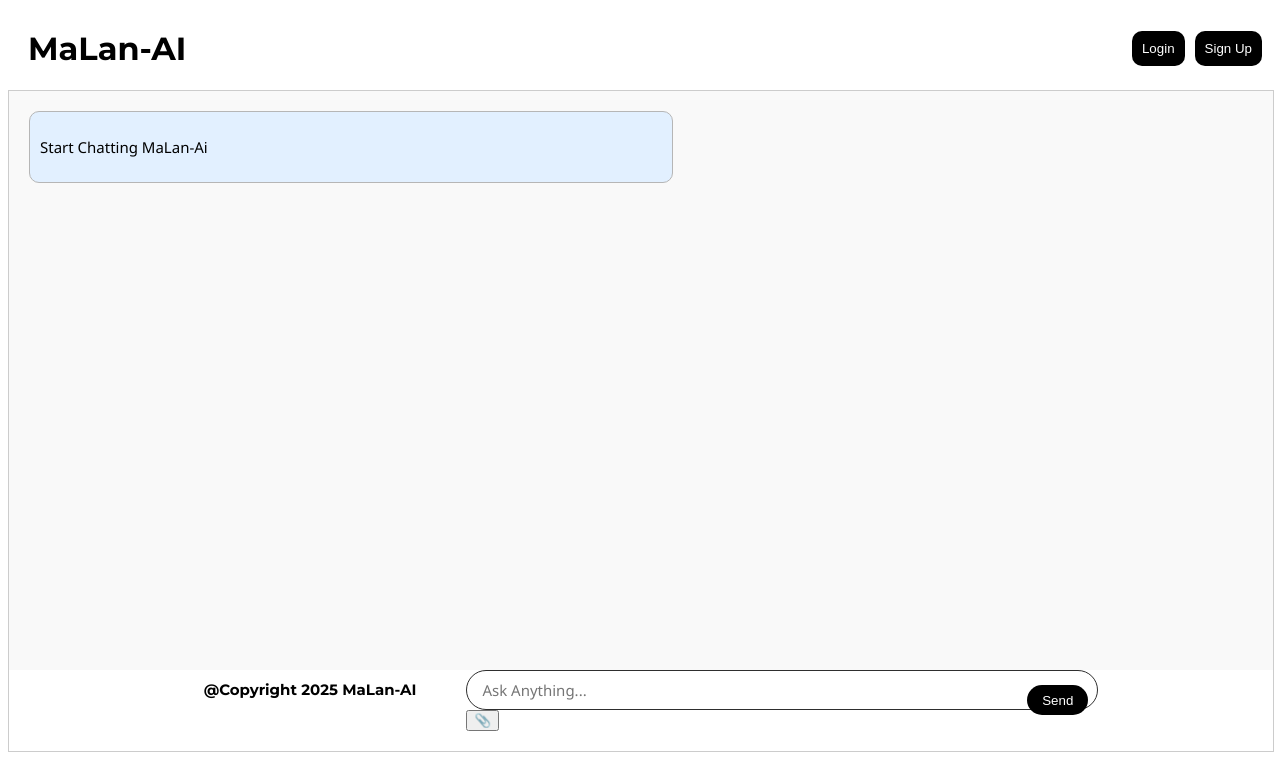
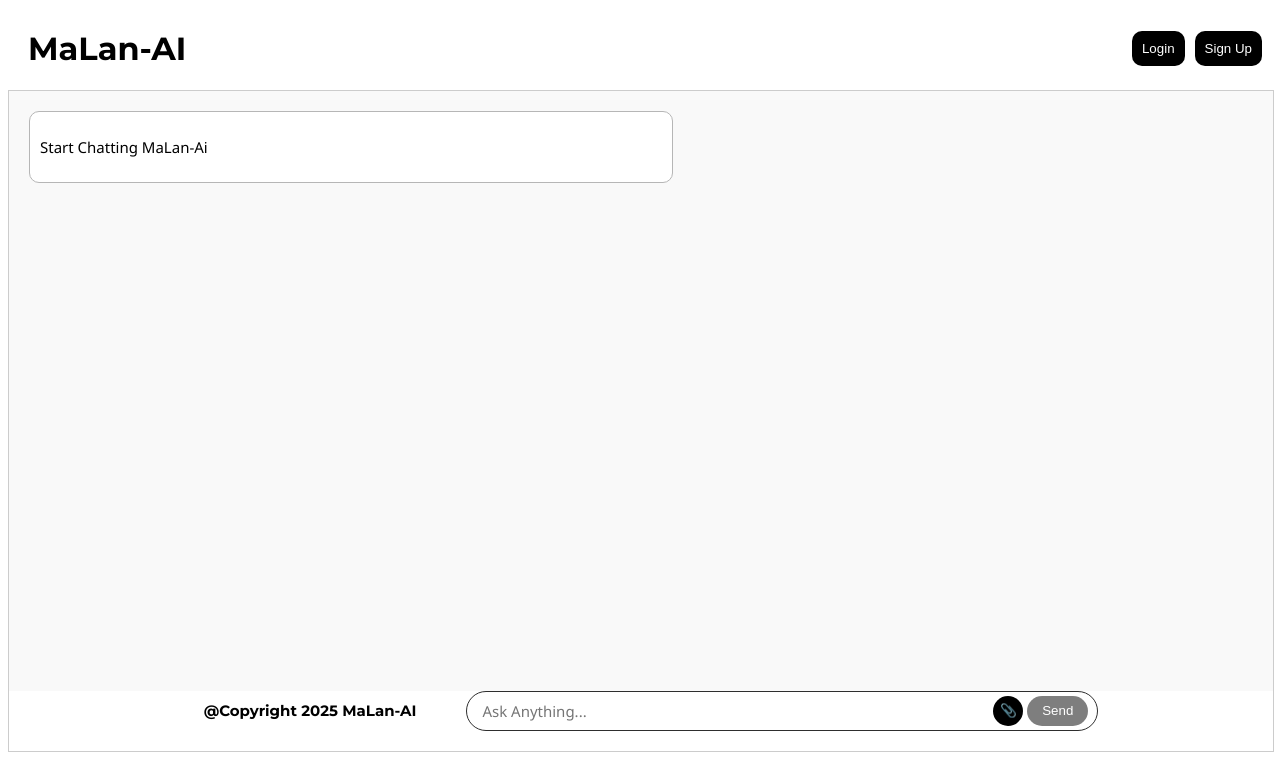
Before and after one commit to NarihitoM/MaLan-Ai, a React (Vite) app in the folder Frontend/: page /chat in a window 1280 px wide. Shown: the top 770 px of the page. Built offline with nearby package versions, Linux system fonts and the light colour scheme.

Commit message:
fix file handling

```diff
--- a/Frontend/src/chat.css
+++ b/Frontend/src/chat.css
@@ -1,4 +1,3 @@
-
 .h1
 {
     margin-left: 20px;
@@ -28,6 +27,16 @@
 .input-area {
     position: relative;
     width: 50%;
+    display: flex;
+    flex-direction: column;
+    gap: 8px;
+}
+
+.input-row {
+    position: relative;
+    display: flex;
+    align-items: center;
+    width: 100%;
 }
 .input {
     width: 100%;
@@ -37,11 +46,59 @@
     border-radius: 50px;
     background-color: #fff;
     box-sizing: border-box;
-    font-size: 14px;
-    resize: none;
+    font-size: 15px;
     font-family: 'Segoe UI', Tahoma, Geneva, Verdana, sans-serif;
-    font-size: 15px;
     font-weight: 500;
+}
+
+.upload-btn {
+    position: absolute;
+    right: 75px;
+    top: 50%;
+    transform: translateY(-50%);
+    height: 30px;
+    width: 30px;
+    border: none;
+    border-radius: 50%;
+    background: transparent;
+    cursor: pointer;
+    display: flex;
+    align-items: center;
+    justify-content: center;
+    background-color: black;
+}
+.upload-btn:hover
+{
+    background-color: gray;
+}
+.files-container {
+    display: flex;
+    flex-wrap: wrap;
+    gap: 8px;
+    margin-top: 4px;
+}
+
+.filename
+{
+    margin: 0;
+    padding: 4px 8px;
+    background: #f0f0f0;
+    border-radius: 4px;
+    font-size: 12px;
+    display: flex;
+    align-items: center;
+    gap: 4px;
+}
+.filename1
+{
+    margin: 0;
+    padding: 4px 8px;
+    border-radius: 4px;
+    font-size: 12px;
+    display: flex;
+    align-items: center;
+    gap: 4px;
+    background: rgb(255, 255, 255);
 }
 .button {
     position: absolute;
@@ -57,7 +114,47 @@
     cursor: pointer;
     transition: all 0.2s ease-in-out;
 }
-
+.button1
+{
+    position: absolute;
+    right: 100px;
+    top: 50%;
+    transform: translateY(-50%);
+    height: 30px;
+    padding: 0 10px;
+    border: none;
+    border-radius: 20px;
+    background-color: #000000;
+    color: white;
+    cursor: pointer;
+    transition: all 0.2s ease-in-out;
+    align-self: center;
+}
+.label
+{
+    position: absolute;
+    left: 10px;
+    top: -50%;
+    right: -50%;
+}
+.button1:hover
+{
+    background-color: gray;
+    color: #fff;
+    opacity: 0.8;
+}
+.button1:hover:not(:disabled)
+{
+    background-color: gray;
+    color: #fff;
+    opacity: 0.8;
+}
+.button1:disabled
+{
+    opacity: 0.5;
+    cursor: not-allowed;
+    transition: all 0.2s ease-in-out;
+}
 .button:hover:not(:disabled) {
     background-color: gray;
     color: #fff;
@@ -92,7 +189,7 @@
     text-align: left;
     margin: 10px;
     padding: 10px;
-    background-color: #E2F0FF;
+    background-color: #ffffff;
     border-radius: 10px;
     display: inline-block;
     max-width: 50%;
@@ -104,7 +201,7 @@
     text-align: left;
     margin: 10px;
     padding: 10px;
-    background-color: #DCF8C6;
+    background-color: #ffffff;
     border-radius: 10px;
     align-self: end;
     max-width: 70%;
@@ -189,3 +286,13 @@
     0% { transform: rotate(0deg); }
     100% { transform: rotate(360deg); }
 }
+.row3
+{
+    position: relative;
+    flex-direction: column;
+}
+.row4
+{
+    display: flex;
+    flex-direction: row;
+}
--- a/Frontend/src/chat.jsx
+++ b/Frontend/src/chat.jsx
@@ -4,7 +4,8 @@ import { useEffect, useRef, useState } from "react";
 
 function Chat() {
   const [userInput, setUserInput] = useState("");
-  const [file, setFile] = useState([]);
+  const [file, setFile] = useState([]); // unchanged initial state but it's an array
+  const [includeServerFile, setIncludeServerFile] = useState(false);
   const fileInputRef = useRef(null)
   const [messagetext, setmessagetext] = useState([
     { text: "Start Chatting MaLan-Ai" },
@@ -35,9 +36,17 @@ function Chat() {
   };
 
   const send = async () => {
-    if (userInput.trim() === "" && !file) return;
+    if (userInput.trim() === "" && file.length === 0) return;
     stopTypingRef.current = false;
-    setmessagetext((prev) => [...prev, { sender: "user", text: userInput }]);
+
+    // Add files info to message
+    const messageFiles = file.map(f => ({ name: f.name }));
+    setmessagetext((prev) => [...prev, {
+      sender: "user",
+      text: userInput,
+      files: messageFiles
+    }]);
+
     setIsLoading(true);
     const controller = new AbortController();
     cancelRequestRef.current = controller;
@@ -47,18 +56,25 @@ function Chat() {
       method: "POST",
       signal,
     };
-    if (file) {
+    if (file.length > 0) {
       const form = new FormData();
       form.append("message", userInput);
-      form.append("file", file);
+      // append each selected file (backend expects an array named "file")
+      file.forEach((f) => form.append("file", f));
+      if (includeServerFile) form.append("includeServerFile", "true");
       fetchOptions.body = form;
+    } else {
+      fetchOptions.headers = { "Content-Type": "application/json" };
+      fetchOptions.body = JSON.stringify({
+        message: userInput,
+        includeServerFile: includeServerFile ? "true" : "false",
+      });
     }
-    else {
-      fetchOptions.headers = { "Content-Type": "application/json" }
-      fetchOptions.body = JSON.stringify({ message: userInput });
-    }
+
     try {
       const resp = await fetch("http://localhost:4200/api/chat", fetchOptions);
+      // clear selected files on success
+      if (resp.ok) setFile([]);
 
       if (!resp.ok) {
         const errBody = await resp.json().catch(() => ({}));
@@ -185,7 +201,14 @@ function Chat() {
                 key={index}
                 className={msg.sender === "user" ? "usermessage" : "chatmessage"}
               >
-                <p style={{ whiteSpace: "pre-wrap" }}>{msg.text}</p>
+                <p style={{ whiteSpace: "pre-wrap" }}>
+                  {msg.text}
+                  {msg.files && msg.files.map((file, index) => (
+                    <span key={index} className="filename">
+                      📎 {file.name}
+                    </span>
+                  ))}
+                </p>
               </div>
             ))}
             <div ref={fovmessage}></div>
@@ -193,6 +216,7 @@ function Chat() {
           <div className="row1">
             <h1 className="copyright">@Copyright 2025 MaLan-AI</h1>
             <div className="input-area">
+              <div className="input-row">
                 <input
                   className="input"
                   type="text"
@@ -201,8 +225,7 @@ function Chat() {
                   onKeyDown={(e) => {
                     if (e.key === "Enter" && userInput.trim() !== "" && !isLoading) {
                       if (istyping) stopgenerate();
-                    else
-                      send();
+                      else send();
                     }
                   }}
                   placeholder="Ask Anything..."
@@ -221,29 +244,33 @@ function Chat() {
                 <button className="upload-btn" onClick={() => fileInputRef.current?.click()}>
                   📎
                 </button>
-
-              {file && file.map((file, index) => (
-                <p key={index} className="filename">
-                  📎 {file.name}
-                </p>
-              ))}
-
                 <button
                   className="button"
                   onClick={() => {
                     if (istyping) stopgenerate();
                     else send();
                   }}
-                disabled={userInput.trim() === "" && !file || isLoading}
+                  disabled={(userInput.trim() === "" && file.length === 0) || isLoading}
                 >
                   {istyping ? (
                     <div className="circle"></div>
                   ) : isLoading ? (
-                  "Sending..."
+                    "Send"
                   ) : (
                     "Send"
                   )}
                 </button>
+              </div>
+
+              {file.length > 0 && (
+                <div className="files-container">
+                  {file.map((file, index) => (
+                    <p key={index} className="filename">
+                      📎 {file.name}
+                    </p>
+                  ))}
+                </div>
+              )}
             </div>
           </div>
         </div>
```
Also changed, not shown: Frontend/ai server/ai_server.js (+16 -2 lines). Lines whose indentation alone changed are shown as unchanged.
